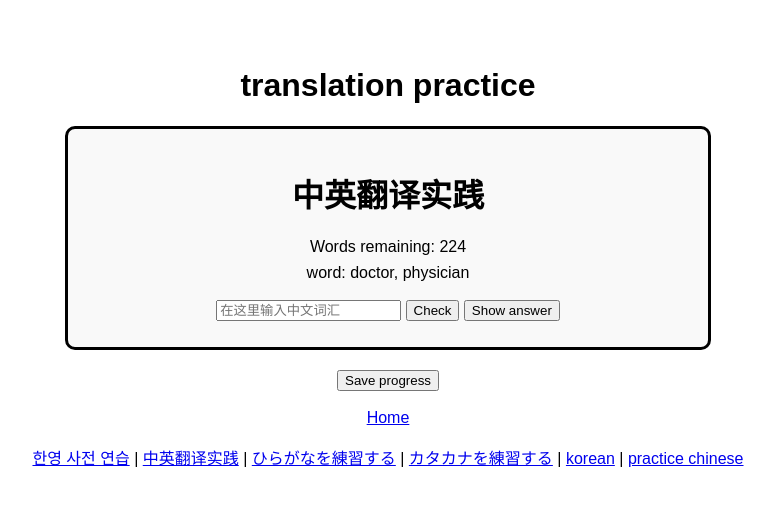
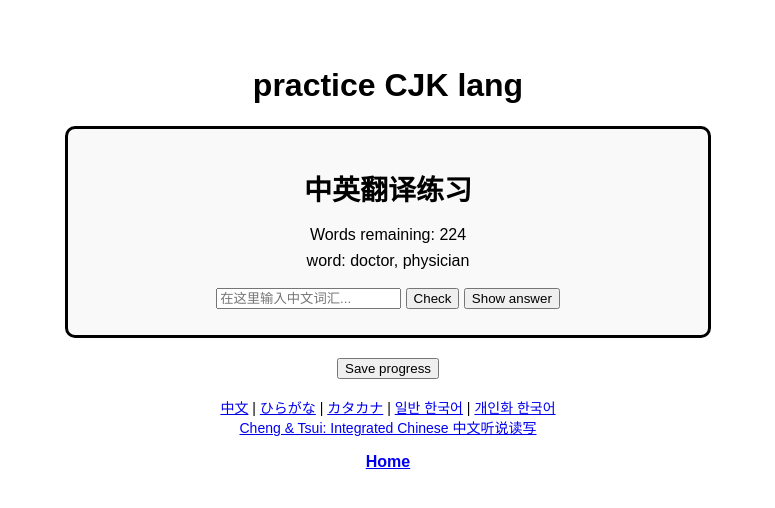
Before and after one commit to nacho64729/lang, a website: page vocab.html in a window 1280 px wide. Shown: the whole page, without its empty margins (252-1027 px from the left). Drawn offline with Linux system fonts and the light colour scheme.

Commit message:
Format changes

```diff
--- a/partials/head.html
+++ b/partials/head.html
@@ -1,7 +1,7 @@
 <head>
     <meta charset="utf-8">
     <meta name="viewport" content="width=device-width, initial-scale=1.0">
-    <title id="page-title">Translation Practice</title>
+    <title id="page-title">lang</title>
     <style>
         body {
             font-family: Arial, sans-serif;
@@ -43,7 +43,7 @@
         <!-- Content dynamically updated by JavaScript -->
     </div>
     <br>
-    <h1>translation practice</h1>
+    <h1>practice CJK lang</h1>
 
     <script>
         // Check if the user is logged in
--- a/partials/nav.html
+++ b/partials/nav.html
@@ -1,9 +1,10 @@
-<nav>
-    <a href="index.html">Home</a> <br><br>
-    <a href="vocab.html?lang=korean">한영 사전 연습</a> |
-    <a href="vocab.html?lang=chinese">中英翻译实践</a> |
-    <a href="vocab.html?lang=hiragana_monographs">ひらがなを練習する</a> |
-    <a href="vocab.html?lang=katakana_monographs">カタカナを練習する</a> |
-    <a href="vocab.html?lang=my_korean">korean</a> |
-    <a href="chin.html">practice chinese</a>
+<nav style="font-size:14px;">
+  <a href="vocab.html?lang=chinese">中文</a> |
+  <a href="vocab.html?lang=hiragana_monographs">ひらがな</a> |
+  <a href="vocab.html?lang=katakana_monographs">カタカナ</a> |
+  <a href="vocab.html?lang=general_korean">일반 한국어</a> |
+  <a href="vocab.html?lang=personal_korean">개인화 한국어</a><br>
+  <a href="chin.html">Cheng & Tsui: Integrated Chinese 中文听说读写</a> <br><br>
+
+  <a href="index.html" style="font-size:16px; font-weight:bold;">Home</a>
 </nav>
--- a/vocab.html
+++ b/vocab.html
@@ -10,7 +10,7 @@
 
     <!-- MAIN CONTENT -->
     <div class="box">
-      <h1 id="page-title">Vocabulary Practice</h1>
+      <h1 id="page-title" style="font-size:28px;">Vocabulary Practice</h1>
 
       <div id="statusBar" style="margin-bottom:8px;">
         <span id="remainingLabel">Words remaining: <span id="remainingCount">—</span></span>
@@ -49,30 +49,30 @@
 
       // Page-specific configuration
       const pageConfig = {
-        korean: {
-          tsv: "dicts/korean_vocab.tsv",
-          title: "한영 사전 연습",
-          type_here: "여기 한글 입력하세요...",
-        },
         chinese: {
           tsv: "dicts/chinese_vocab.tsv",
-          title: "中英翻译实践",
-          type_here: "在这里输入中文词汇",
+          title: "中英翻译练习",
+          type_here: "在这里输入中文词汇...",
         },
         hiragana_monographs: {
           tsv: "dicts/hiragana_monographs.tsv",
-          title: "ひらがな五十音（発音区別符号付き）",
-          type_here: "ここに入力..."
+          title: "ひらがな五十音の練習（発音区別符号付き）",
+          type_here: "ここに入力...",
         },
         katakana_monographs: {
           tsv: "dicts/katakana_monographs.tsv",
-          title: "カタカナ五十音（発音区別符号付き）",
-          type_here: "ここに入力..."
+          title: "カタカナ五十音の練習（発音区別符号付き）",
+          type_here: "ここに入力...",
         },
-        my_korean: {
-          tsv: "dicts/my_korean.tsv",
-          title: "my korean",
-          type_here: "여기 한글 입력하세요..."
+        general_korean: {
+          tsv: "dicts/general_korean.tsv",
+          title: "한영 일반 단어 연습",
+          type_here: "여기 한글을 입력하세요...",
+        },
+        personal_korean: {
+          tsv: "dicts/personal_korean.tsv",
+          title: "한영 개인 단어 연습",
+          type_here: "여기 한글을 입력하세요...",
         }
       };
 
```
Also changed, not shown: index.html (+11 -7 lines), dicts/general_korean.tsv (renamed from dicts/korean_vocab.tsv), dicts/personal_korean.tsv (renamed from dicts/my_korean.tsv), 1 other file.
